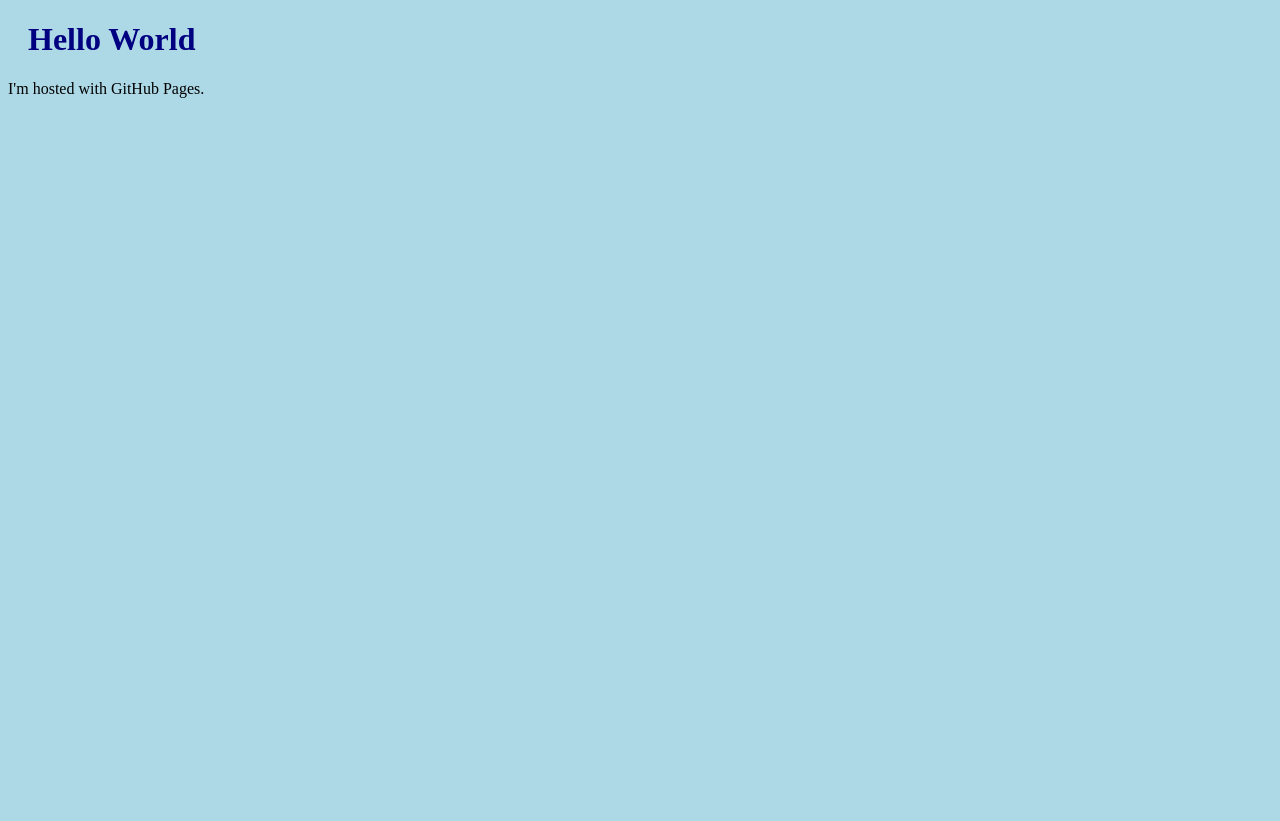
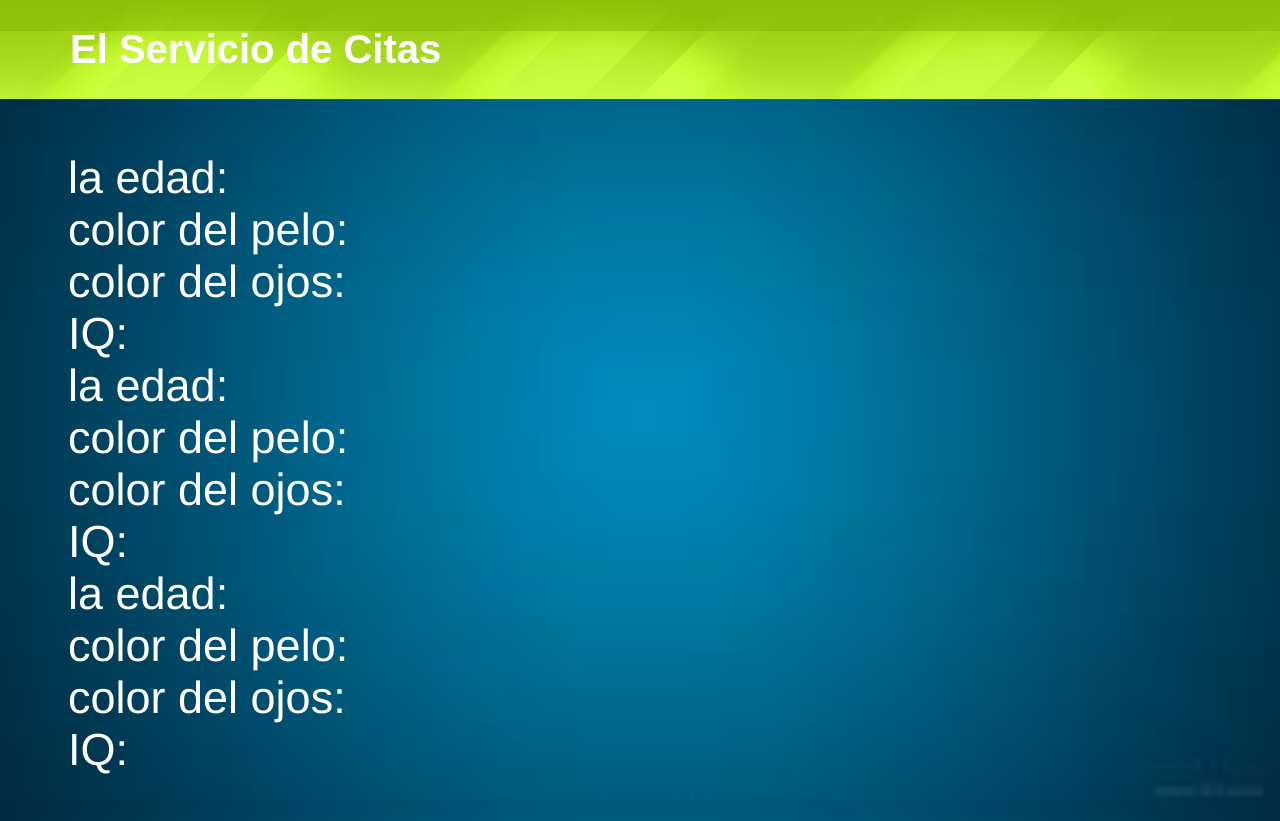
Before and after one commit to spanishproject/spanishproject.github.io, a plain HTML site: page index.html in a window 1280 px wide. Before the commit the page ends 800 px from the top, so only its background shows below. Drawn offline with Linux system fonts and the light colour scheme.

Commit message:
Made a website!

```diff
--- a/index.html
+++ b/index.html
@@ -5,7 +5,24 @@
  </head>
 
 <body>
-	<h1>Hello World</h1>
-	<p>I'm hosted with GitHub Pages.</p>
+	<div id="topBar">
+		<h1>El Servicio de Citas</h1>
+	</div>
+
+	<p>
+		<br>la edad:
+		<br>color del pelo:
+		<br>color del ojos:
+		<br>IQ:
+		<br>la edad:
+		<br>color del pelo:
+		<br>color del ojos:
+		<br>IQ:
+		<br>la edad:
+		<br>color del pelo:
+		<br>color del ojos:
+		<br>IQ:
+	</p>
+
 </body>
 </html>
--- a/style.css
+++ b/style.css
@@ -1,7 +1,37 @@
 body {
-    background-color: lightblue;
+
+    background: url("wallpaper.jpeg") no-repeat center center fixed;
+  -webkit-background-size: cover;
+  -moz-background-size: cover;
+  -o-background-size: cover;
+   background-size: cover;
+
+   overflow: auto;
 }
 h1 {
-    color: navy;
-    margin-left: 20px;
+	z-index = 10000;
+	margin-left: 70px;
+    color: white;
+    font-size: 40px;
+    font-family: Arial, "Lucida Grande", sans-serif;
 }
+
+p {
+	margin-top: 100px;
+	color: white;
+	font-size: 45px;
+	margin-left: 60px;
+	font-family: "HelveticaNeue-Light", "Helvetica Neue Light", "Helvetica Neue", Helvetica, Arial, "Lucida Grande", sans-serif;
+	font-weight: 300;
+}
+
+#topBar{
+	display: inline;
+	vertical-align: top;
+    position:fixed;
+    top:0;
+    left:0;
+    width:100%;
+    background-repeat: norepeat;
+    background-image: url("header.jpeg");
+}
```
Also changed, not shown: header.jpeg (added), wallpaper.jpeg (added).
